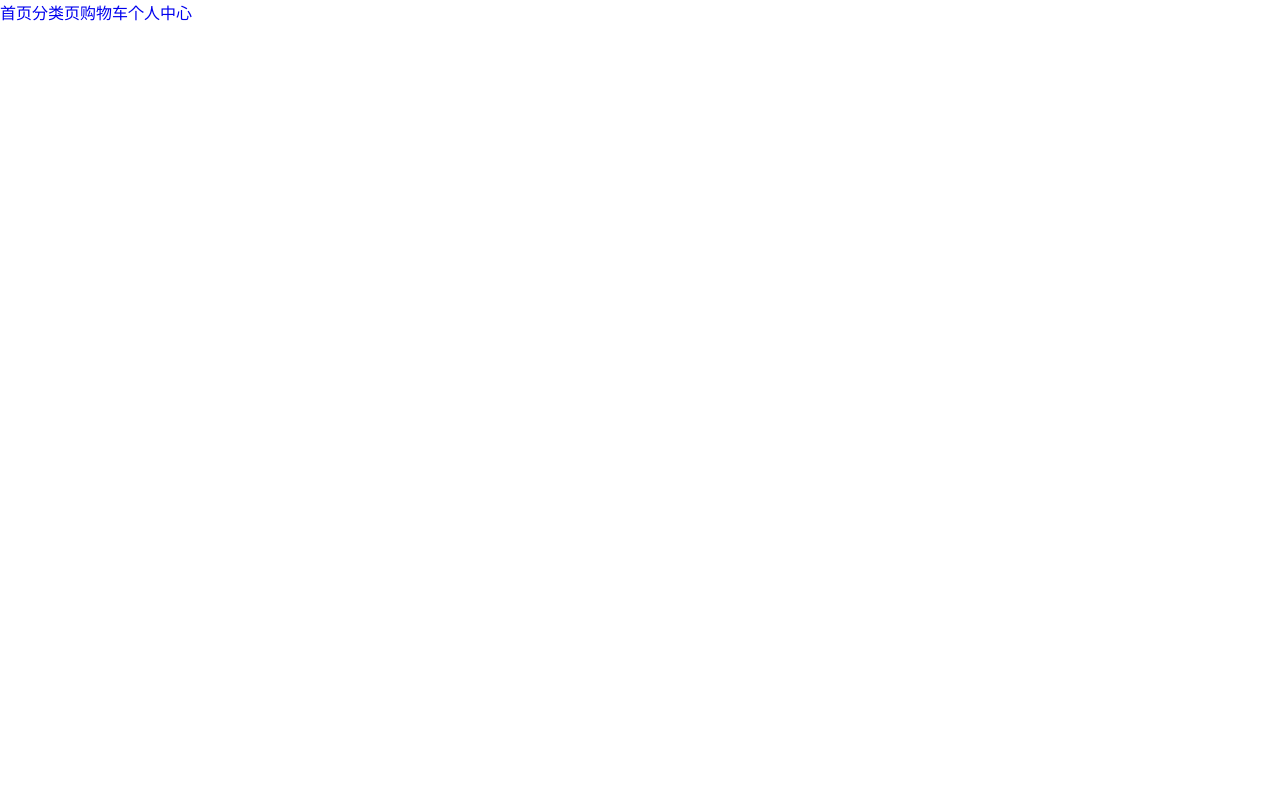
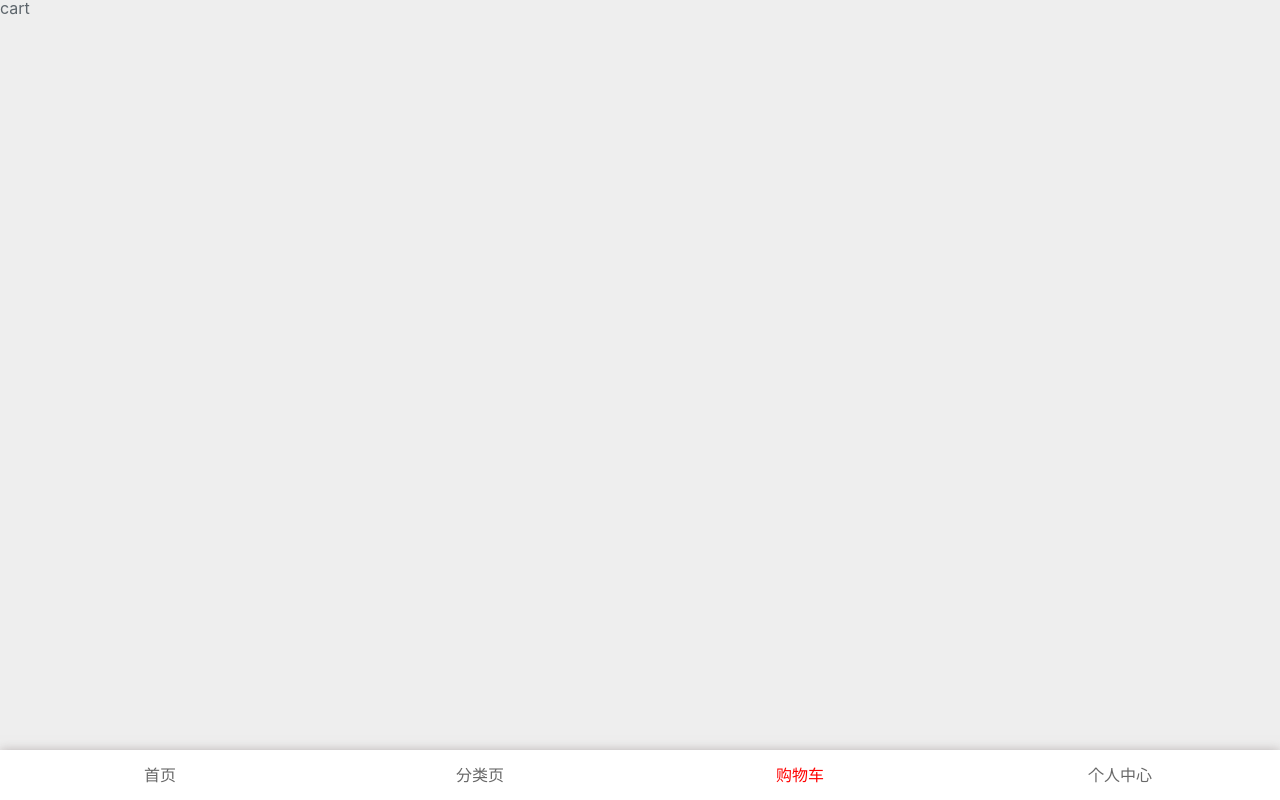
Before and after one commit to xuuhf/taoMall, a Vue app: page /#/cart in a window 1280 px wide. Built offline with nearby package versions, Linux system fonts and the light colour scheme.

Commit message:
* 底部样式修改

```diff
--- a/src/app.vue
+++ b/src/app.vue
@@ -18,3 +18,22 @@ export default {
   }
 };
 </script>
+
+<style lang="scss" scoped>
+.g-container {
+  width: 100%;
+  height: 100%;
+  .g-view-container {
+    height: 100%;
+    padding-bottom: 50px;
+  }
+  .g-footer-container {
+    position: fixed;
+    bottom: 0;
+    left: 0;
+    z-index: 1000;
+    width: 100%;
+    box-shadow: 0 0 10px 0 rgba(154, 141, 141, 0.6);
+  }
+}
+</style>
--- /dev/null
+++ b/src/assets/scss/base.scss
@@ -0,0 +1,18 @@
+body, button, input, select, textarea {
+    color: #5d656b;
+    font-family: -apple-system, BlinkMacSystemFont, "PingFang SC", "Helvetica Neue", STHeiti, "Microsoft Yahei", Tahoma, Simsun, sans-serif;
+    line-height: 1;
+  }
+  body {
+    background-color: #eee;
+  }
+  a {
+    color: #686868;
+    text-decoration: none;
+  }
+
+  html, body {
+    overflow: hidden;
+    width: 100%;
+    height: 100%;
+  }
--- /dev/null
+++ b/src/components/navbar/index.scss
@@ -0,0 +1,12 @@
+.g-tabbar {
+    display: flex;
+    width: 100%;
+    height: 50px;
+    background-color: #fff;
+    .g-tabbar-item {
+        display: flex;
+        flex: 1;
+        justify-content: center;
+        align-items: center;
+    }
+}
--- a/src/components/navbar/index.vue
+++ b/src/components/navbar/index.vue
@@ -1,6 +1,6 @@
 <template>
   <div class="g-tabbar">
-    <router-link class="g-tabbar-item" to="/home">
+    <router-link class="g-tabbar-item"  to="/home">
       <i class="iconfont icon-home"></i>
       <span>首页</span>
     </router-link>
@@ -21,14 +21,23 @@
 
 <script>
 export default {
-    name: 'CTabbar'
+    name: 'CTabbar',
+    data () {
+      return {
+        isactive: false
+      }
+    },
+    methods: {
+      toHome () {
+        this.isactive = true
+      }
+    }
 }
 </script>
 
 <style lang="scss" scoped>
-// @import "~assets/scss/mixins";
-
-// .router-link-active {
-//   color: $link-active-color;
-// }
+@import "index.scss";
+.router-link-active {
+  color: red;
+}
 </style>
--- a/src/main.js
+++ b/src/main.js
@@ -3,7 +3,7 @@ import App from './app'; // ES6 语法，相当于 import { default as App } fro
 import router from './router';
 
 import './assets/scss/global.scss';
-// import './assets/scss/index.scss'
+import './assets/scss/base.scss'
 
 new Vue({
     el: '#app',
--- /dev/null
+++ b/src/pages/cart/index.vue
@@ -0,0 +1,17 @@
+<template>
+  <div>
+    <h1>{{msg}}</h1>
+  </div>
+</template>
+
+<script>
+
+export default {
+    name: 'cart',
+    data() {
+        return {
+          msg: 'cart'
+        }
+    }
+}
+</script>
--- /dev/null
+++ b/src/pages/category/index.vue
@@ -0,0 +1,17 @@
+<template>
+  <div>
+    <h1>{{msg}}</h1>
+  </div>
+</template>
+
+<script>
+
+export default {
+    name: 'category',
+    data() {
+        return {
+          msg: 'category'
+        }
+    }
+}
+</script>
--- /dev/null
+++ b/src/pages/personal/index.vue
@@ -0,0 +1,17 @@
+<template>
+  <div>
+    <h1>{{msg}}</h1>
+  </div>
+</template>
+
+<script>
+
+export default {
+    name: 'personal',
+    data() {
+        return {
+          msg: 'personal'
+        }
+    }
+}
+</script>
--- a/src/router/index.js
+++ b/src/router/index.js
@@ -1,6 +1,9 @@
 import Vue from 'vue';
 import Router from 'vue-router';
 import home from '../pages/home';
+import category from '../pages/category';
+import cart from '../pages/cart';
+import personal from '../pages/personal';
 
 Vue.use(Router);
 
@@ -9,6 +12,18 @@ const router = new Router({
       path: '/home',
       name: 'home',
       component: home
+    },{
+      path: '/category',
+      name: 'category',
+      component: category
+    },{
+      path: '/cart',
+      name: 'cart',
+      component: cart
+    },{
+      path: '/personal',
+      name: 'personal',
+      component: personal
     }
   ]
 });
```
